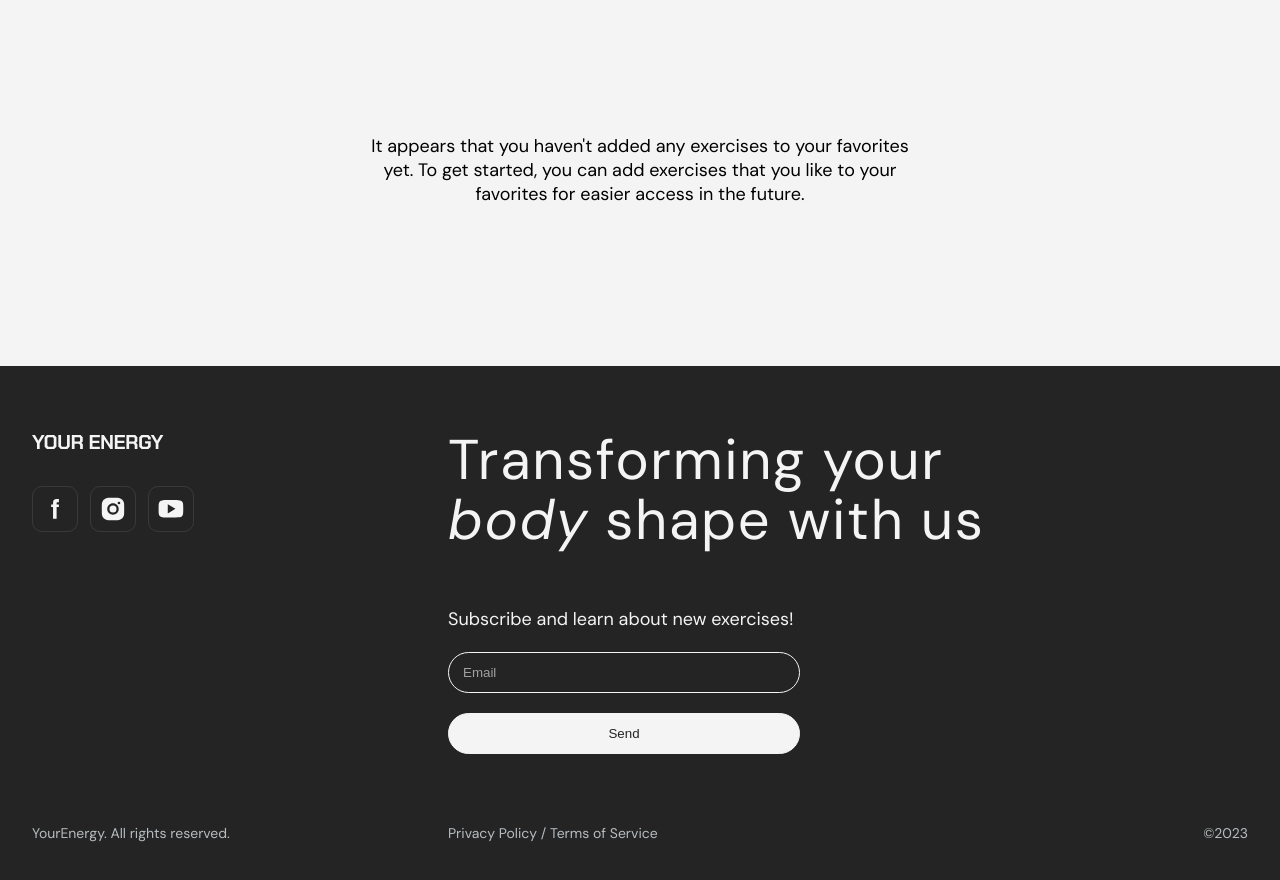
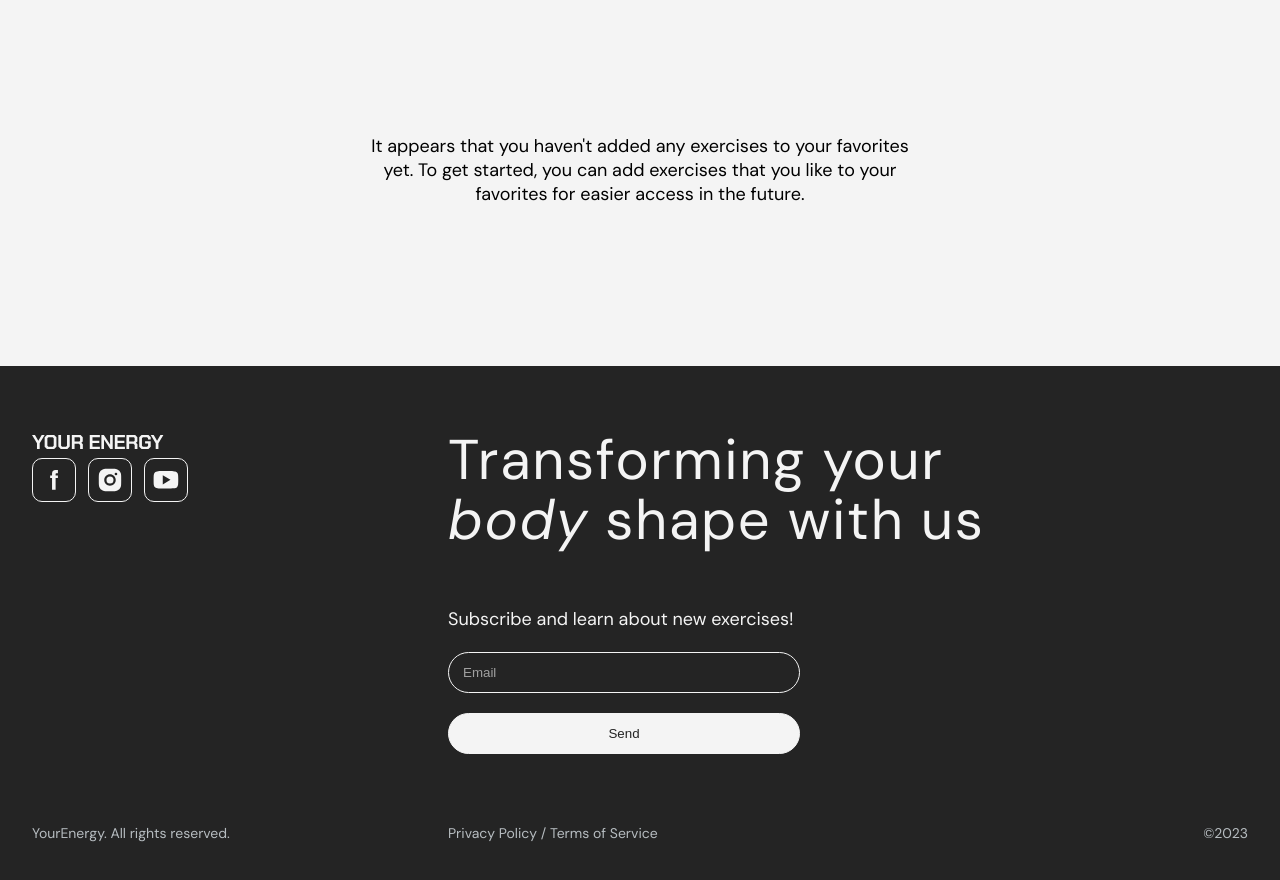
Before and after one commit to AndyGrigs/your-energy, a website built with Vite: page src/favorites.html in a window 1280 px wide. Shown: the part 502-1382 px from the top of the page. Built offline with nearby package versions, Linux system fonts and the light colour scheme; no server answers; what izitoast would draw is missing.

Commit message:
fix logo hover effect, use socials shared component

```diff
--- a/src/partials/footer.html
+++ b/src/partials/footer.html
@@ -2,34 +2,14 @@
   <div class="container">
     <div class="row">
       <div class="col-1">
-        <div class="logo">
-          <svg width="132" height="24">
-            <use href="./img/sprite.svg#your-energy"></use>
-          </svg>
+        <div>
+          <a class="logo" href="#">
+            <svg width="132" height="24">
+              <use href="./img/sprite.svg#your-energy"></use>
+            </svg>
+          </a>
         </div>
-        <ul class="socials">
-          <li>
-            <a href="https://www.facebook.com/goITclub" target="_blank">
-              <svg>
-                <use href="./img/sprite.svg#facebook"></use>
-              </svg>
-            </a>
-          </li>
-          <li>
-            <a href="https://www.instagram.com/goitclub" target="_blank">
-              <svg>
-                <use href="./img/sprite.svg#instagram"></use>
-              </svg>
-            </a>
-          </li>
-          <li>
-            <a href="https://www.youtube.com/c/GoIT" target="_blank">
-              <svg>
-                <use href="./img/sprite.svg#youtube"></use>
-              </svg>
-            </a>
-          </li>
-        </ul>
+        <load src="/partials/sharedComponents/socials.html" place="socials" />
       </div>
       <div class="col-2">
         <h3 class="heading">Transforming your <i>body</i> shape with us</h3>
```
